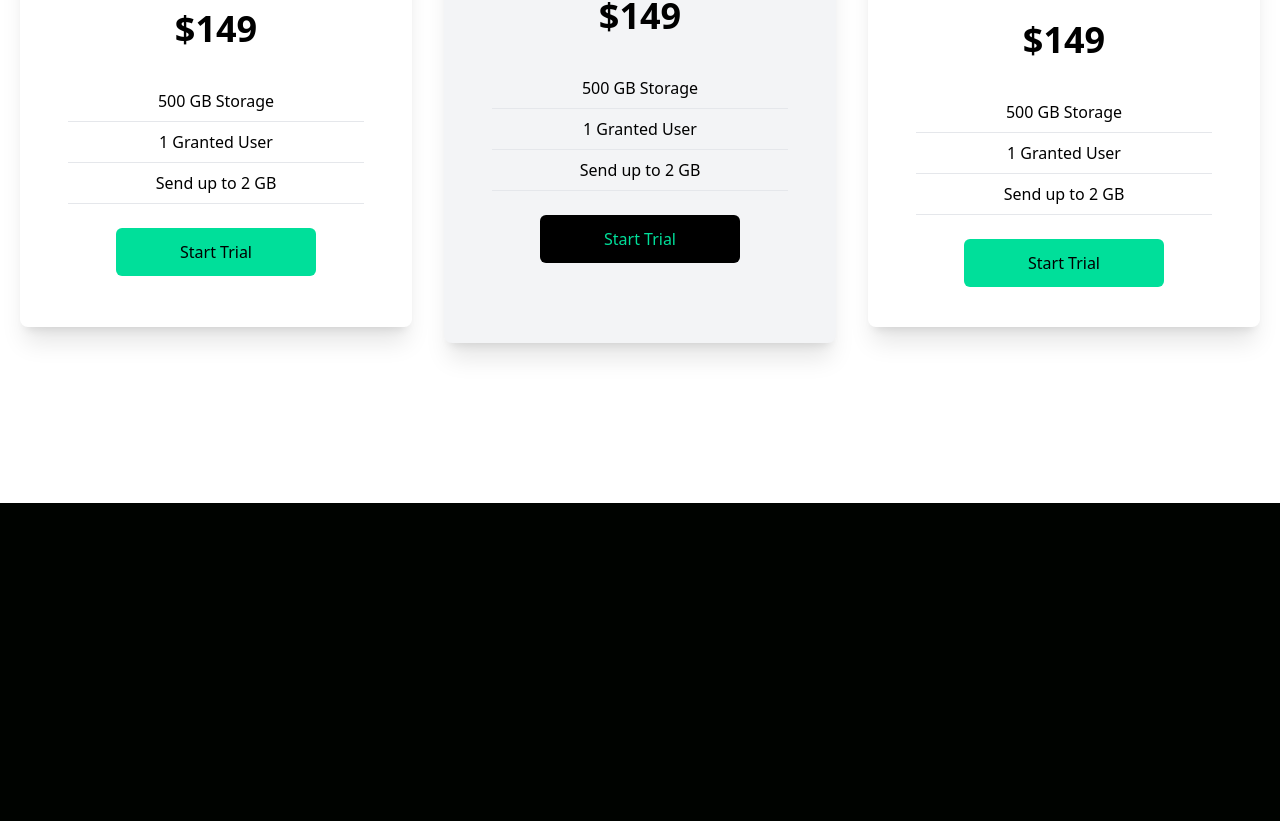
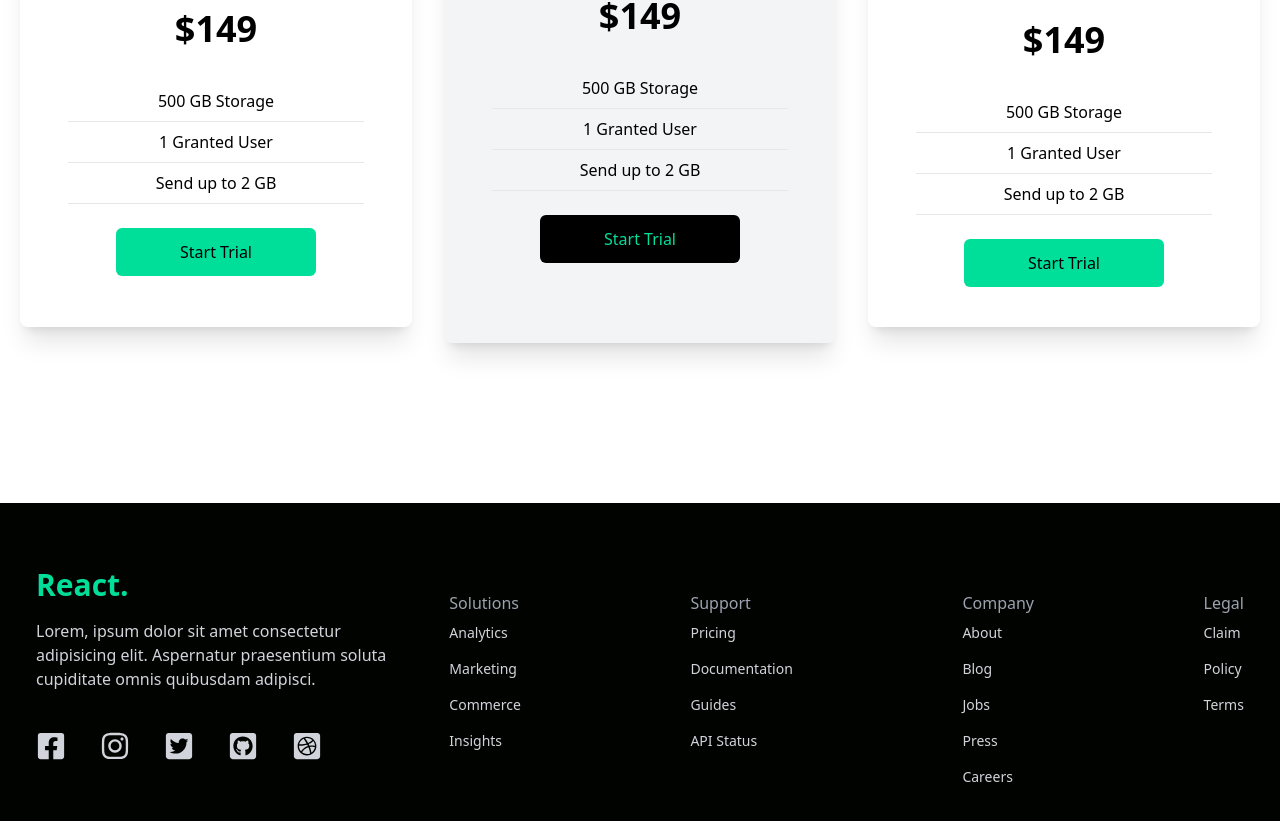
Before and after one commit to ikiran-dev/Leadpulse, a React (Create React App) app: page / in a window 1280 px wide. Shown: the part 1929-2750 px from the top of the page. Before the commit the page ends 2432 px from the top, so only its background shows below. Built offline with nearby package versions, Linux system fonts and the light colour scheme.

Commit message:
completed

```diff
--- a/src/App.jsx
+++ b/src/App.jsx
@@ -5,6 +5,7 @@
 import data from "./assets/data";
 import Newsletter from "./components/Newsletter";
 import Cards from "./components/Cards";
+import Footer from "./components/Footer";
 
 function App() {
   return (
@@ -25,6 +26,7 @@
       />
       <Newsletter />
       <Cards />
+      <Footer />
     </div>
   );
 }
--- /dev/null
+++ b/src/components/Footer.jsx
@@ -0,0 +1,69 @@
+import React from "react";
+import {
+  FaDribbbleSquare,
+  FaFacebookSquare,
+  FaGithubSquare,
+  FaInstagram,
+  FaTwitterSquare,
+} from "react-icons/fa";
+
+function Footer() {
+  return (
+    <div className="max-w-[1240px] mx-auto py-16 px-4 grid lg:grid-cols-3 gap-8 text-gray-300">
+      <div>
+        <h1 className="w-full text-3xl font-bold text-[#00df9a]">React.</h1>
+        <p className="py-4">
+          Lorem, ipsum dolor sit amet consectetur adipisicing elit. Aspernatur
+          praesentium soluta cupiditate omnis quibusdam adipisci.
+        </p>
+        <div className="flex justify-between md:w-[75%] my-6">
+          <FaFacebookSquare size={30} />
+          <FaInstagram size={30} />
+          <FaTwitterSquare size={30} />
+          <FaGithubSquare size={30} />
+          <FaDribbbleSquare size={30} />
+        </div>
+      </div>
+      <div className="lg:col-span-2 flex justify-between mt-6">
+        <div>
+          <h6 className="font-medium text-gray-400">Solutions</h6>
+          <ul>
+            <li className="py-2 text-sm">Analytics</li>
+            <li className="py-2 text-sm">Marketing</li>
+            <li className="py-2 text-sm">Commerce</li>
+            <li className="py-2 text-sm">Insights</li>
+          </ul>
+        </div>
+        <div>
+          <h6 className="font-medium text-gray-400">Support</h6>
+          <ul>
+            <li className="py-2 text-sm">Pricing</li>
+            <li className="py-2 text-sm">Documentation</li>
+            <li className="py-2 text-sm">Guides</li>
+            <li className="py-2 text-sm">API Status</li>
+          </ul>
+        </div>
+        <div>
+          <h6 className="font-medium text-gray-400">Company</h6>
+          <ul>
+            <li className="py-2 text-sm">About</li>
+            <li className="py-2 text-sm">Blog</li>
+            <li className="py-2 text-sm">Jobs</li>
+            <li className="py-2 text-sm">Press</li>
+            <li className="py-2 text-sm">Careers</li>
+          </ul>
+        </div>
+        <div>
+          <h6 className="font-medium text-gray-400">Legal</h6>
+          <ul>
+            <li className="py-2 text-sm">Claim</li>
+            <li className="py-2 text-sm">Policy</li>
+            <li className="py-2 text-sm">Terms</li>
+          </ul>
+        </div>
+      </div>
+    </div>
+  );
+}
+
+export default Footer;
```
